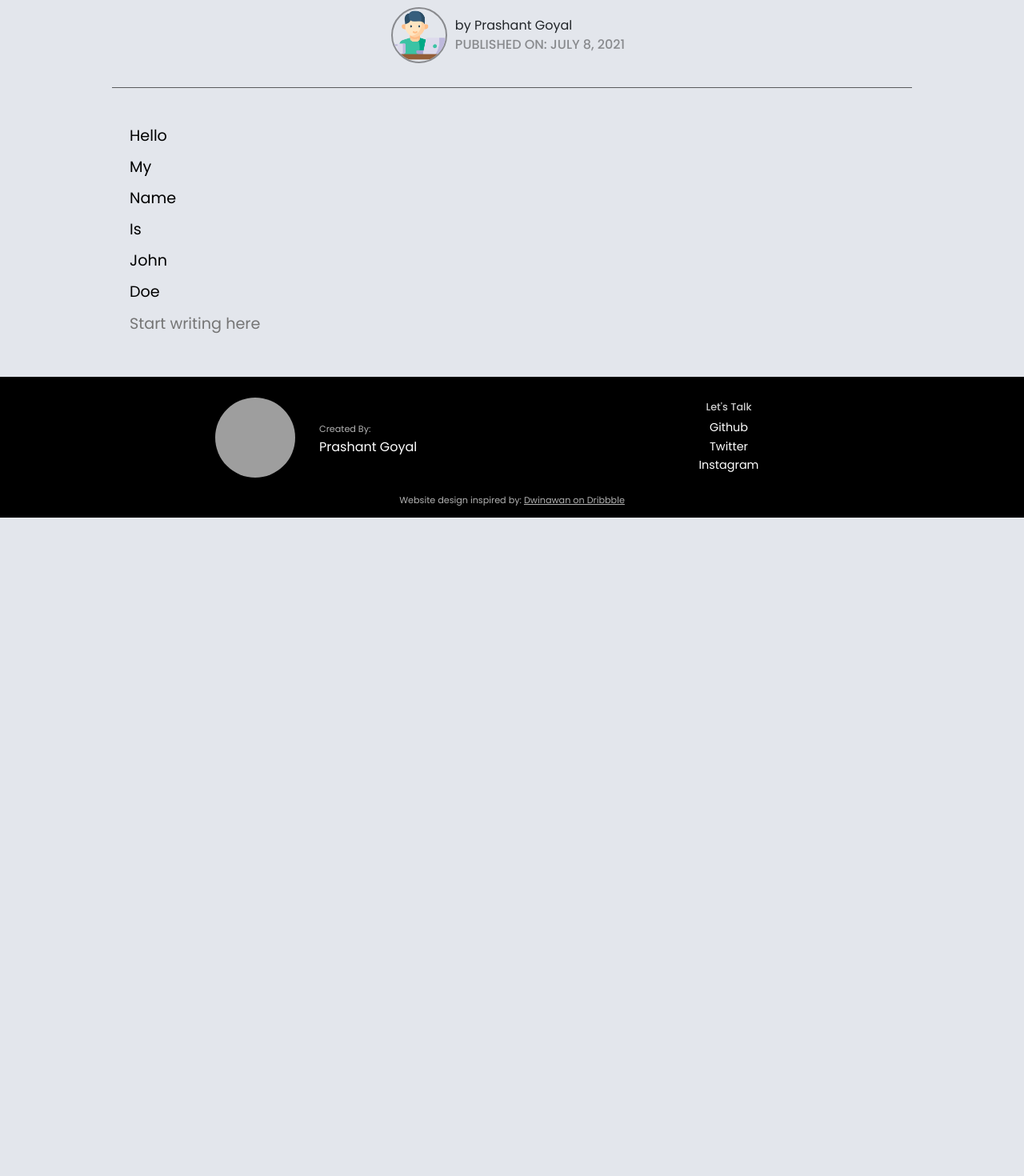
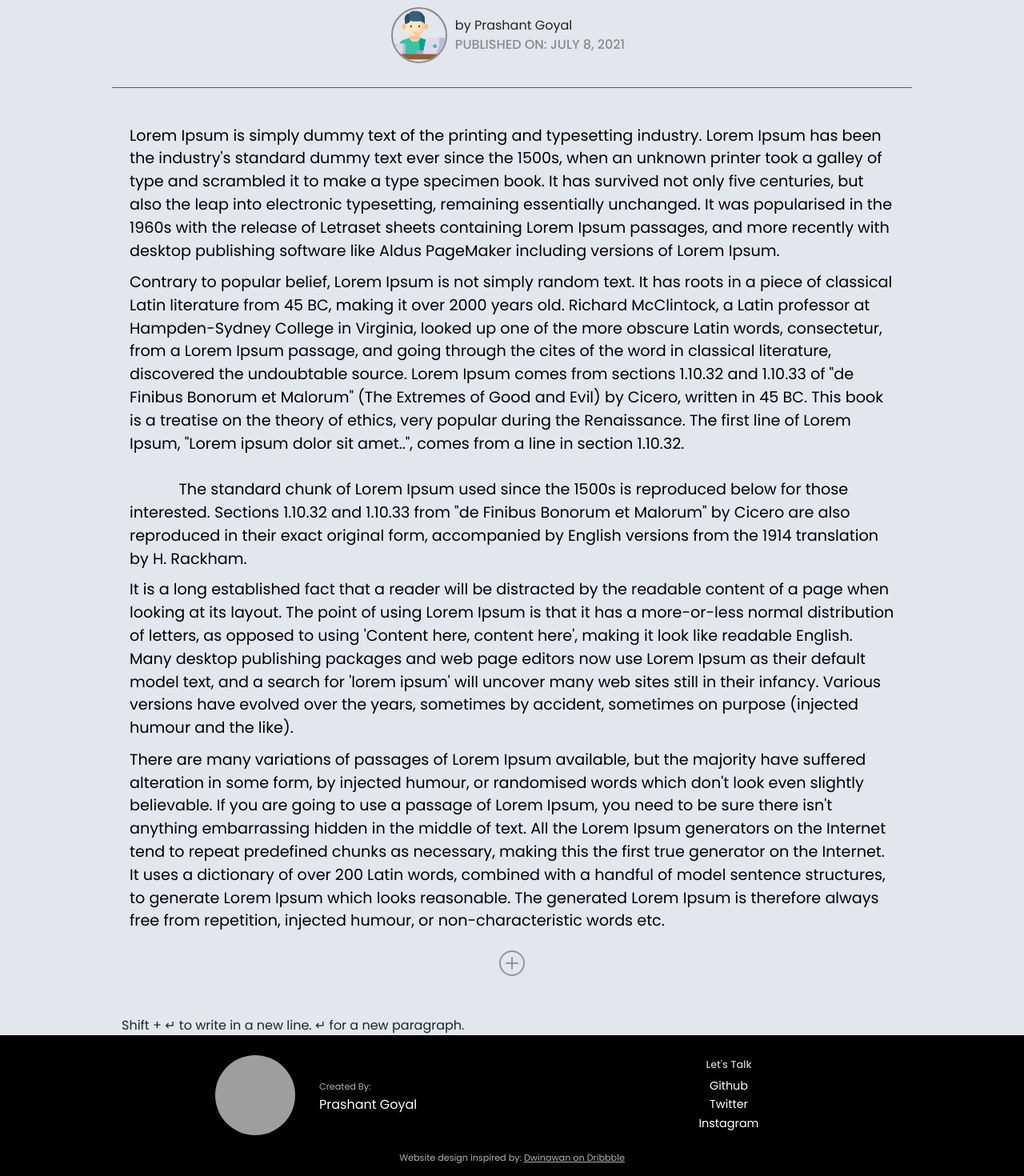
Before and after one commit to myidispg/simple-blog, a React (Create React App) app: page /write_blog in a window 1280 px wide. Shown: the part 246-1716 px from the top of the page at 80% size. Before the commit the page ends 893 px from the top, so only its background shows below. Built offline with nearby package versions, Linux system fonts and the light colour scheme; grey boxes are pictures that could not be loaded.

Commit message:
Fixed many issues with blog writing editor. A few small editor and styling issues remaining

```diff
--- a/package.json
+++ b/package.json
@@ -6,6 +6,7 @@
     "@testing-library/jest-dom": "^5.14.1",
     "@testing-library/react": "^11.2.7",
     "@testing-library/user-event": "^12.8.3",
+    "bootstrap-icons": "^1.5.0",
     "lodash": "^4.17.21",
     "react": "^17.0.2",
     "react-dom": "^17.0.2",
--- a/src/components/write_blog_components/WriteBlogPage.js
+++ b/src/components/write_blog_components/WriteBlogPage.js
@@ -1,4 +1,4 @@
-import React, { useState } from "react";
+import React, { useEffect, useState } from "react";
 import Header from "../common_components/Header";
 import Footer from "../common_components/Footer";
 import placeholder from "../../react-assets/profile-placeholder.png"
@@ -12,20 +12,41 @@ function WriteBlogPage() {
         date: `${today.toLocaleString('default', { month: "long" })} ${today.getDate()}, ${today.getFullYear()}`,
         author: "Prashant Goyal",
         title: "",
-        contentArray: ["Hello", "My", "Name", "Is", "John", "Doe"]
+        // contentArray: [""]
+        contentArray: [
+            `Lorem Ipsum is simply dummy text of the printing and typesetting industry. Lorem Ipsum has been the industry's standard dummy text ever since the 1500s, when an unknown printer took a galley of type and scrambled it to make a type specimen book. It has survived not only five centuries, but also the leap into electronic typesetting, remaining essentially unchanged. It was popularised in the 1960s with the release of Letraset sheets containing Lorem Ipsum passages, and more recently with desktop publishing software like Aldus PageMaker including versions of Lorem Ipsum.`,
+            `Contrary to popular belief, Lorem Ipsum is not simply random text. It has roots in a piece of classical Latin literature from 45 BC, making it over 2000 years old. Richard McClintock, a Latin professor at Hampden-Sydney College in Virginia, looked up one of the more obscure Latin words, consectetur, from a Lorem Ipsum passage, and going through the cites of the word in classical literature, discovered the undoubtable source. Lorem Ipsum comes from sections 1.10.32 and 1.10.33 of "de Finibus Bonorum et Malorum" (The Extremes of Good and Evil) by Cicero, written in 45 BC. This book is a treatise on the theory of ethics, very popular during the Renaissance. The first line of Lorem Ipsum, "Lorem ipsum dolor sit amet..", comes from a line in section 1.10.32.
+
+            The standard chunk of Lorem Ipsum used since the 1500s is reproduced below for those interested. Sections 1.10.32 and 1.10.33 from "de Finibus Bonorum et Malorum" by Cicero are also reproduced in their exact original form, accompanied by English versions from the 1914 translation by H. Rackham.`,
+            `It is a long established fact that a reader will be distracted by the readable content of a page when looking at its layout. The point of using Lorem Ipsum is that it has a more-or-less normal distribution of letters, as opposed to using 'Content here, content here', making it look like readable English. Many desktop publishing packages and web page editors now use Lorem Ipsum as their default model text, and a search for 'lorem ipsum' will uncover many web sites still in their infancy. Various versions have evolved over the years, sometimes by accident, sometimes on purpose (injected humour and the like).`,
+            `There are many variations of passages of Lorem Ipsum available, but the majority have suffered alteration in some form, by injected humour, or randomised words which don't look even slightly believable. If you are going to use a passage of Lorem Ipsum, you need to be sure there isn't anything embarrassing hidden in the middle of text. All the Lorem Ipsum generators on the Internet tend to repeat predefined chunks as necessary, making this the first true generator on the Internet. It uses a dictionary of over 200 Latin words, combined with a handful of model sentence structures, to generate Lorem Ipsum which looks reasonable. The generated Lorem Ipsum is therefore always free from repetition, injected humour, or non-characteristic words etc.`]
     });
 
-    async function handleInput(event) {
+    useEffect(() => {
+        // console.log(document.querySelector("#blog-content-para"));
+        // console.log(document.getElementsByName("blog-content-para-1")[0])
+        blogContent.contentArray.map((element, index) => {
+            let domElement = document.getElementsByName(`blog-content-para-${index}`)[0]
+            domElement.style.height = ""
+            domElement.style.height = domElement.scrollHeight + "px"
+            console.log(domElement)
+        })
+    })
+
+    function setHeight(event) {
         // Expand height of a text area based on the input
         let textArea = event.target;
         textArea.style.height = ""
         textArea.style.height = textArea.scrollHeight + "px";
+    }
+
+
+    function handleInput(event) {
+
+        setHeight(event);
 
         const targetName = event.target.name;
         const targetValue = event.target.value;
-
-        console.log(targetName);
-        console.log(targetValue);
 
         if (targetName === "blog-title") {
             setBlogContent(prevValue => {
@@ -36,21 +57,44 @@ function WriteBlogPage() {
             });
         } else if (targetName.includes("blog-content-para")) {
             let indexOfContent = targetName.split("-")[3];
-            let newContentArray = blogContent.contentArray;
 
-            if(indexOfContent === undefined){
-                newContentArray.push(targetValue);
-            }else{
-                newContentArray[indexOfContent] = targetValue;
-            }
             setBlogContent(prevValue => {
+                prevValue.contentArray[indexOfContent] = targetValue
                 return {
                     ...prevValue,
-                    contentArray: newContentArray
                 }
             })
         }
-        console.log(blogContent);
+    }
+
+    function handleKeyPress(event) {
+
+        if (blogContent.contentArray.length === 1 && blogContent.contentArray[0] === "") {
+            // No need to do anything. User has not typed anything.
+            if (event.shiftKey || event.key === "Enter") {
+                event.preventDefault();
+            }
+            console.log("Empty blog");
+            return;
+        } else {
+            // Blog has some content. So, just find out in which para was the keys pressed and add a new para after it.
+            if (event.shiftKey && event.key === "Enter") {
+                event.preventDefault();
+                setBlogContent((prevValue) => {
+                    let indexOfContent = parseInt(event.target.name.split("-")[3]) + 1;
+                    let newContentArray = [...prevValue.contentArray.slice(0, indexOfContent), "", ...prevValue.contentArray.slice(indexOfContent)]
+
+                    return {
+                        ...prevValue,
+                        contentArray: newContentArray
+                    }
+                });
+            }
+        }
+    }
+
+    function addNewPara() {
+        setBlogContent({ ...blogContent, contentArray: [...blogContent.contentArray, ""] });
     }
 
     return <div>
@@ -72,14 +116,26 @@ function WriteBlogPage() {
                 </div>
                 <hr className="side-space read-blog-divider" />
                 {/* The blog content */}
-                <div className="row" style={{ marginBottom: "50px" }}>
-                    {blogContent.contentArray.map((element, index) => {
-                        return <textarea key={index} value={element} rows="1" type="text" id="blog-content-para" name={`blog-content-para-${index}`} className="mx-auto expanding-text-area write-blog-paragraph" onInput={handleInput}>
-                            {element}
-                        </textarea>
-                    })}
-                    <textarea rows="1" type="text" placeholder="Start writing here" id="blog-content-para" name="blog-content-para" className="mx-auto expanding-text-area write-blog-paragraph" onInput={handleInput} />
+                <div className="row">
+                    {
+                        blogContent.contentArray.map((element, index) => {
+                            return <textarea key={index} value={element} type="text" placeholder="New para here" id="blog-content-para" name={`blog-content-para-${index}`} className="mx-auto expanding-text-area write-blog-paragraph" onInput={handleInput} onKeyDown={handleKeyPress} onLoad={setHeight} />;
+                            {/* return element === "" ?
+                                <textarea key={index} value={element} rows="1" type="text" placeholder="New para here" id="blog-content-para" name={`blog-content-para-${index}`} className="mx-auto expanding-text-area write-blog-paragraph" onInput={handleInput} onKeyDown={handleKeyPress}>{element} </textarea>
+                                : <textarea key={index} value={element} rows="1" type="text" id="blog-content-para" name={`blog-content-para-${index}`} className="mx-auto expanding-text-area write-blog-paragraph" onInput={handleInput} onKeyDown={handleKeyPress} /> */}
+                        })
+                    }
                 </div>
+                <div className="container-fluid">
+                    <div className="row">
+                        <svg xmlns="http://www.w3.org/2000/svg" className="mx-auto bi bi-plus-square plus-icon-add-para" viewBox="0 0 16 16" onClick={addNewPara}>
+                            <path d="M8 15A7 7 0 1 1 8 1a7 7 0 0 1 0 14zm0 1A8 8 0 1 0 8 0a8 8 0 0 0 0 16z" />
+                            <path d="M8 4a.5.5 0 0 1 .5.5v3h3a.5.5 0 0 1 0 1h-3v3a.5.5 0 0 1-1 0v-3h-3a.5.5 0 0 1 0-1h3v-3A.5.5 0 0 1 8 4z" />
+                        </svg>
+                    </div>
+                    <p className="side-space">Shift + ↵ to write in a new line. ↵ for a new paragraph.</p>
+                </div>
+
             </form>
         </div>
         <Footer />
--- a/src/css/index.css
+++ b/src/css/index.css
@@ -464,3 +464,17 @@ body {
         /* margin-bottom: 15px; */
     }
 }
+
+.plus-icon-add-para {
+    margin-top: 20px;
+    width: 32px;
+    height: 32px;
+    margin-bottom: 50px;
+    fill: grey;
+    opacity: 0.8;
+}
+
+.plus-icon-add-para:hover {
+    fill: black;
+    opacity: 0.5;
+}
```
Also changed, not shown: 1 other file (tests, documents, lock files or other folders).
